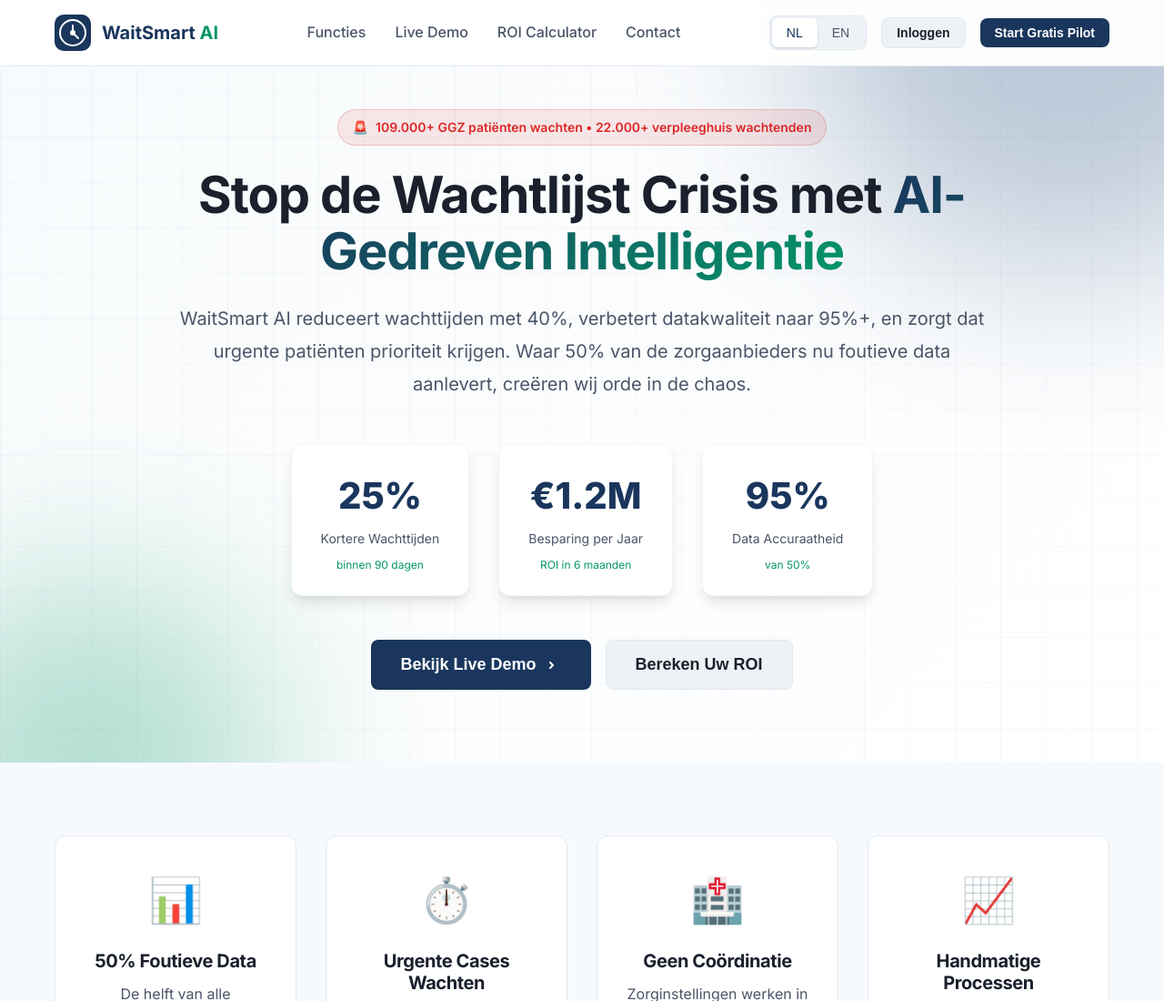
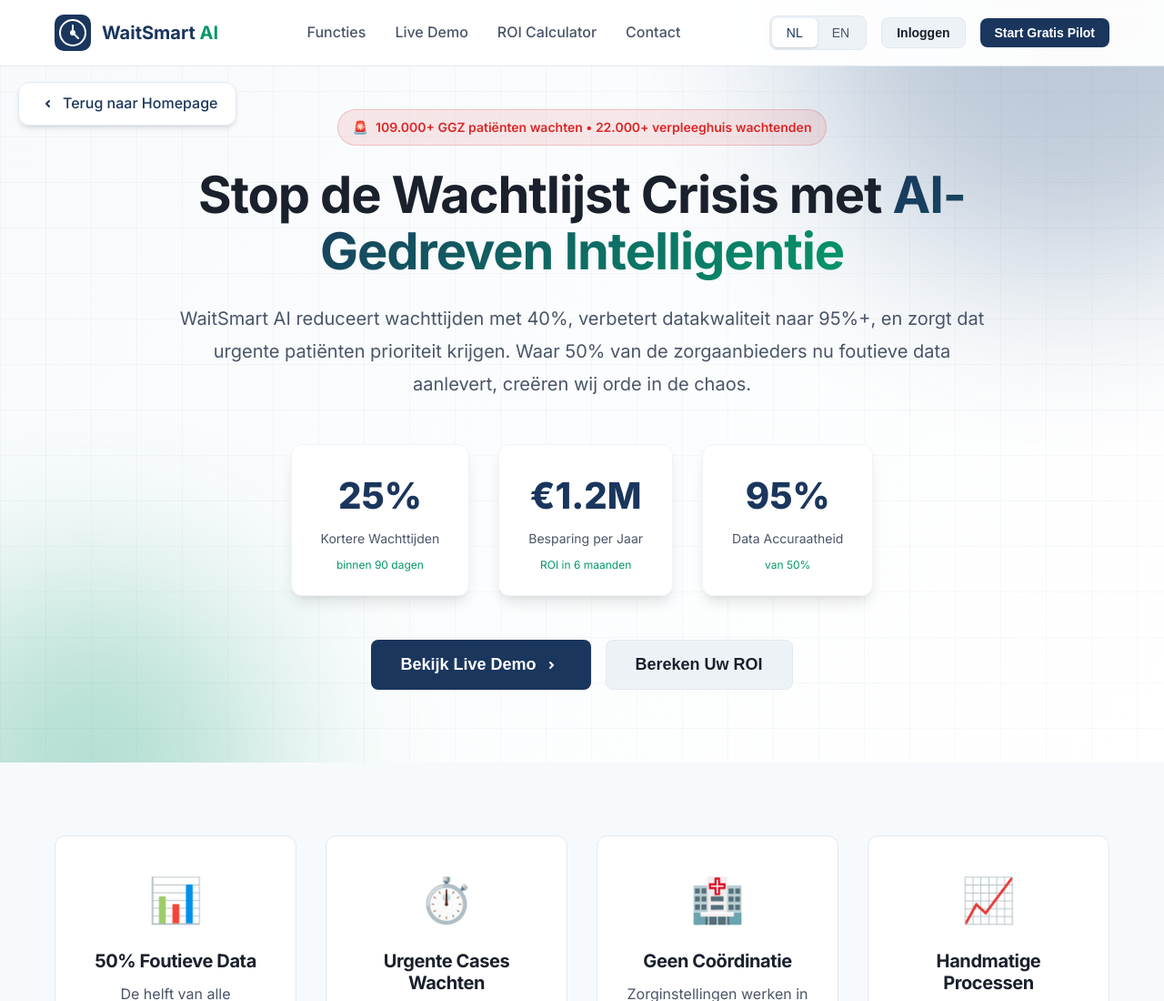
Before and after one commit to shannonpieternella/upsellbusinessagency, a website: page waitsmart-ai/views/index.html in a window 1280 px wide. Shown: the top 1100 px of the page at 91% size. Drawn offline with nearby package versions, Linux system fonts and the light colour scheme; files that its build step writes are made by us from their sources; files whose address does not match are found by name.

Commit message:
Update homepage with new content

```diff
--- a/ai-customer-service-demo/public/css/styles.css
+++ b/ai-customer-service-demo/public/css/styles.css
@@ -49,6 +49,40 @@
     max-width: 1200px;
     margin: 0 auto;
     padding: 0 20px;
+}
+
+/* Return Home Button */
+.return-home-btn {
+    position: fixed;
+    top: 20px;
+    left: 20px;
+    z-index: 1000;
+    display: flex;
+    align-items: center;
+    gap: 8px;
+    background: var(--dark-secondary);
+    color: var(--text-primary);
+    padding: 10px 20px;
+    border-radius: 25px;
+    box-shadow: var(--shadow);
+    text-decoration: none;
+    font-weight: 500;
+    border: 1px solid var(--border-color);
+    transition: var(--transition);
+}
+
+.return-home-btn:hover {
+    background: var(--primary-color);
+    border-color: var(--primary-color);
+    transform: translateX(-5px);
+}
+
+.return-home-btn svg {
+    transition: transform 0.3s ease;
+}
+
+.return-home-btn:hover svg {
+    transform: translateX(-3px);
 }
 
 /* Language Toggle */
--- a/waitsmart-ai/public/css/styles.css
+++ b/waitsmart-ai/public/css/styles.css
@@ -71,6 +71,41 @@
     max-width: 1200px;
     margin: 0 auto;
     padding: 0 20px;
+}
+
+/* Return Home Button */
+.return-home-btn {
+    position: fixed;
+    top: 90px;
+    left: 20px;
+    z-index: 1001;
+    display: flex;
+    align-items: center;
+    gap: 8px;
+    background: rgba(255, 255, 255, 0.95);
+    color: var(--primary-blue);
+    padding: 10px 20px;
+    border-radius: 12px;
+    box-shadow: var(--shadow-md);
+    text-decoration: none;
+    font-weight: 500;
+    border: 1px solid var(--border-color);
+    transition: var(--transition);
+}
+
+.return-home-btn:hover {
+    background: var(--primary-blue);
+    color: white;
+    transform: translateX(-5px);
+    box-shadow: var(--shadow-lg);
+}
+
+.return-home-btn svg {
+    transition: transform 0.3s ease;
+}
+
+.return-home-btn:hover svg {
+    transform: translateX(-3px);
 }
 
 /* Header */
--- a/waitsmart-ai/public/js/translations.js
+++ b/waitsmart-ai/public/js/translations.js
@@ -165,7 +165,10 @@
         feature3Item4: "Anonieme data sharing",
 
         // Success stories additional
-        freedUp: "Vrijgespeeld"
+        freedUp: "Vrijgespeeld",
+
+        // Navigation
+        returnToHomepage: "Terug naar Homepage"
     },
 
     en: {
@@ -333,7 +336,10 @@
         feature3Item4: "Anonymous data sharing",
 
         // Success stories additional
-        freedUp: "Freed up"
+        freedUp: "Freed up",
+
+        // Navigation
+        returnToHomepage: "Return to Homepage"
     }
 };
 
--- a/waitsmart-ai/views/index.html
+++ b/waitsmart-ai/views/index.html
@@ -8,6 +8,14 @@
     <link href="https://fonts.googleapis.com/css2?family=Inter:wght@300;400;500;600;700;800&display=swap" rel="stylesheet">
 </head>
 <body>
+    <!-- Return to Homepage Button -->
+    <a href="/" class="return-home-btn">
+        <svg width="20" height="20" viewBox="0 0 20 20" fill="none">
+            <path d="M13 7L10 10L13 13" stroke="currentColor" stroke-width="2" stroke-linecap="round" stroke-linejoin="round"/>
+        </svg>
+        <span data-translate="returnToHomepage">Terug naar Homepage</span>
+    </a>
+
     <!-- Header -->
     <header class="header">
         <div class="container">
```
Also changed, not shown: ai-customer-service-demo/views/demo.html (+8 -0 lines), ai-customer-service-demo/views/index.html (+8 -0 lines).
